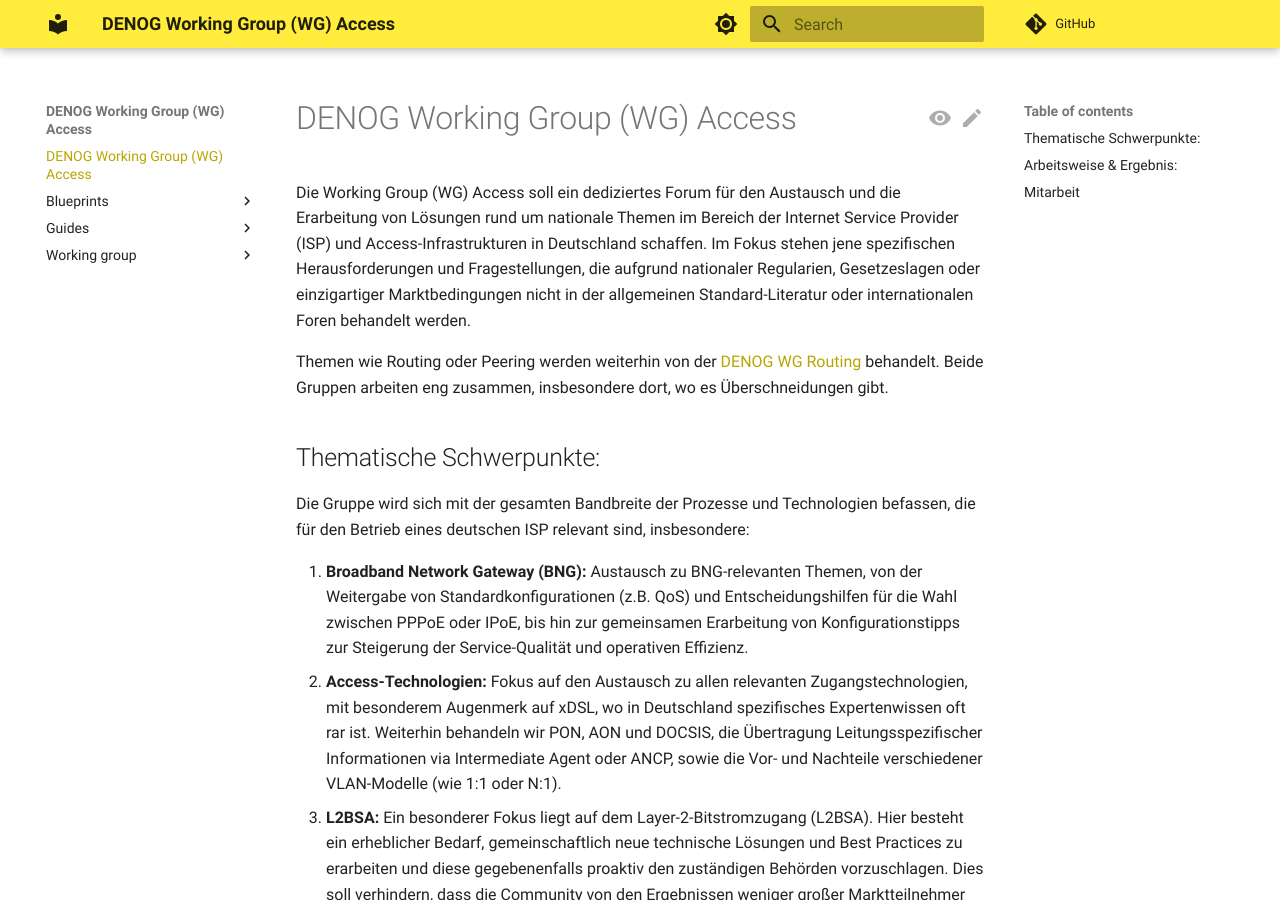
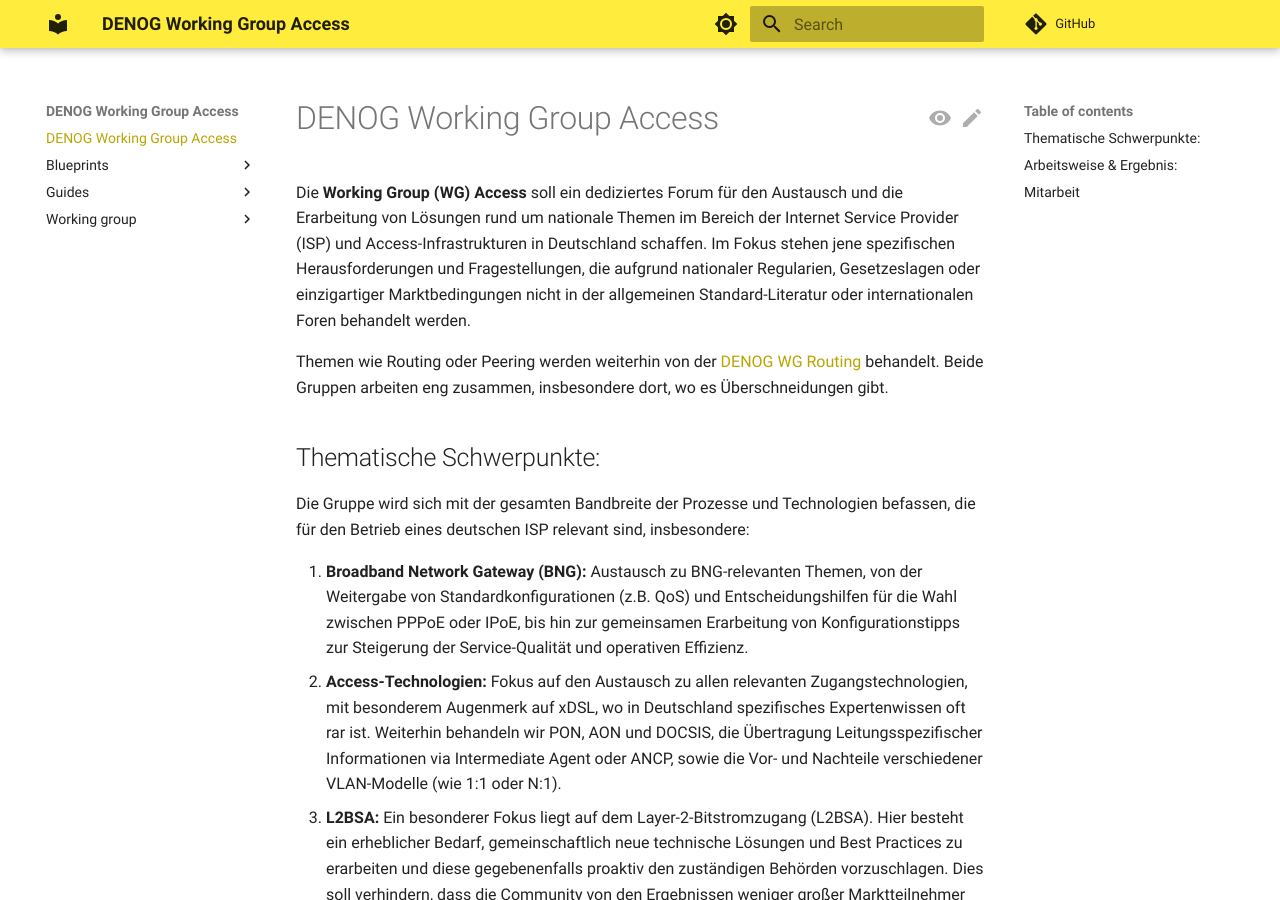
Before and after one commit to denog/denog-wg-access, an MkDocs documentation site: the page built from docs/index.md, in a window 1280 px wide and 900 px high. Built offline with MkDocs 1.6.1 and Material for MkDocs 9.7.7, drawn with Linux system fonts in a browser that asks for light colours; comment, search, counter and statistics services are not loaded.

Commit message:
remove (WG) from title

```diff
--- a/docs/index.md
+++ b/docs/index.md
@@ -1,6 +1,6 @@
-# DENOG Working Group (WG) Access
+# DENOG Working Group Access
 
-Die Working Group (WG) Access soll ein dediziertes Forum für den Austausch und
+Die **Working Group (WG) Access** soll ein dediziertes Forum für den Austausch und
 die Erarbeitung von Lösungen rund um nationale Themen im Bereich der Internet
 Service Provider (ISP) und Access-Infrastrukturen in Deutschland schaffen. Im
 Fokus stehen jene spezifischen Herausforderungen und Fragestellungen, die aufgrund
--- a/docs/working_group/index.md
+++ b/docs/working_group/index.md
@@ -1,3 +1,3 @@
-# DENOG Working Group (WG) Access
+# DENOG Working Group Access
 
 Hier möchten wir unsere Charta, Organisationsstruktur, Kommunikationswege und weitere wichtige Ziele unserer Gruppe dokumentieren.
--- a/mkdocs.yml
+++ b/mkdocs.yml
@@ -1,4 +1,4 @@
-site_name: DENOG Working Group (WG) Access
+site_name: DENOG Working Group Access
 repo_url: https://github.com/denog/denog-wg-access
 edit_uri: edit/main/docs/
 extra_css:
```
Also changed, not shown: docs/guides/index.md (+1 -1 lines).
